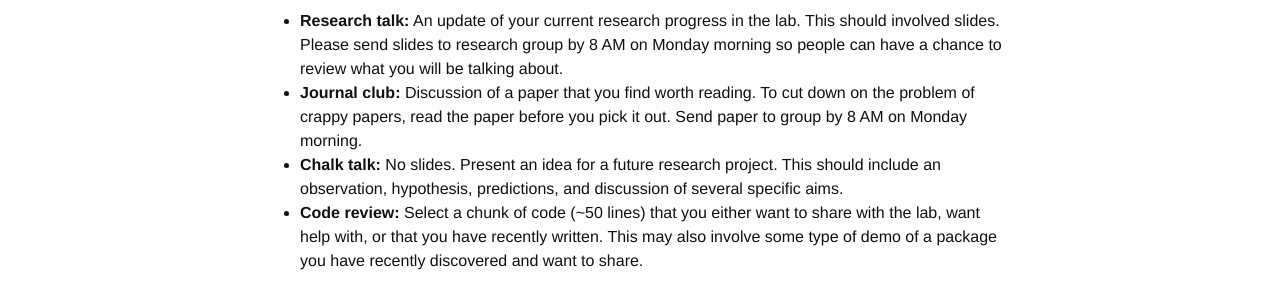
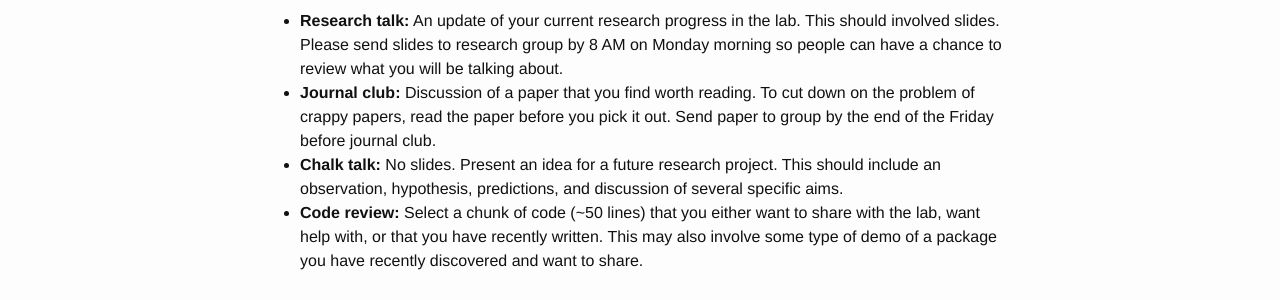
Before and after one commit to SchlossLab/schlosslab.github.io, a Jekyll site: the page built from schedule.md, in a window 1280 px wide. Shown: the part 266-566 px from the top of the page. Built offline with Jekyll 4.4.1, drawn with Linux system fonts in a browser that asks for light colours.

Commit message:
Move date papers need to be sent out for j club

```diff
--- a/schedule.md
+++ b/schedule.md
@@ -15,7 +15,7 @@ Monday morning so people can have a chance to review what you will be talking
 about.
 * **Journal club:** Discussion of a paper that you find worth reading. To cut
 down on the problem of crappy papers, read the paper before you pick it out.
-Send paper to group by 8 AM on Monday morning.
+Send paper to group by the end of the Friday before journal club.
 * **Chalk talk:** No slides. Present an idea for a future research project.
 This should include an observation, hypothesis, predictions, and discussion of
 several specific aims.
```
